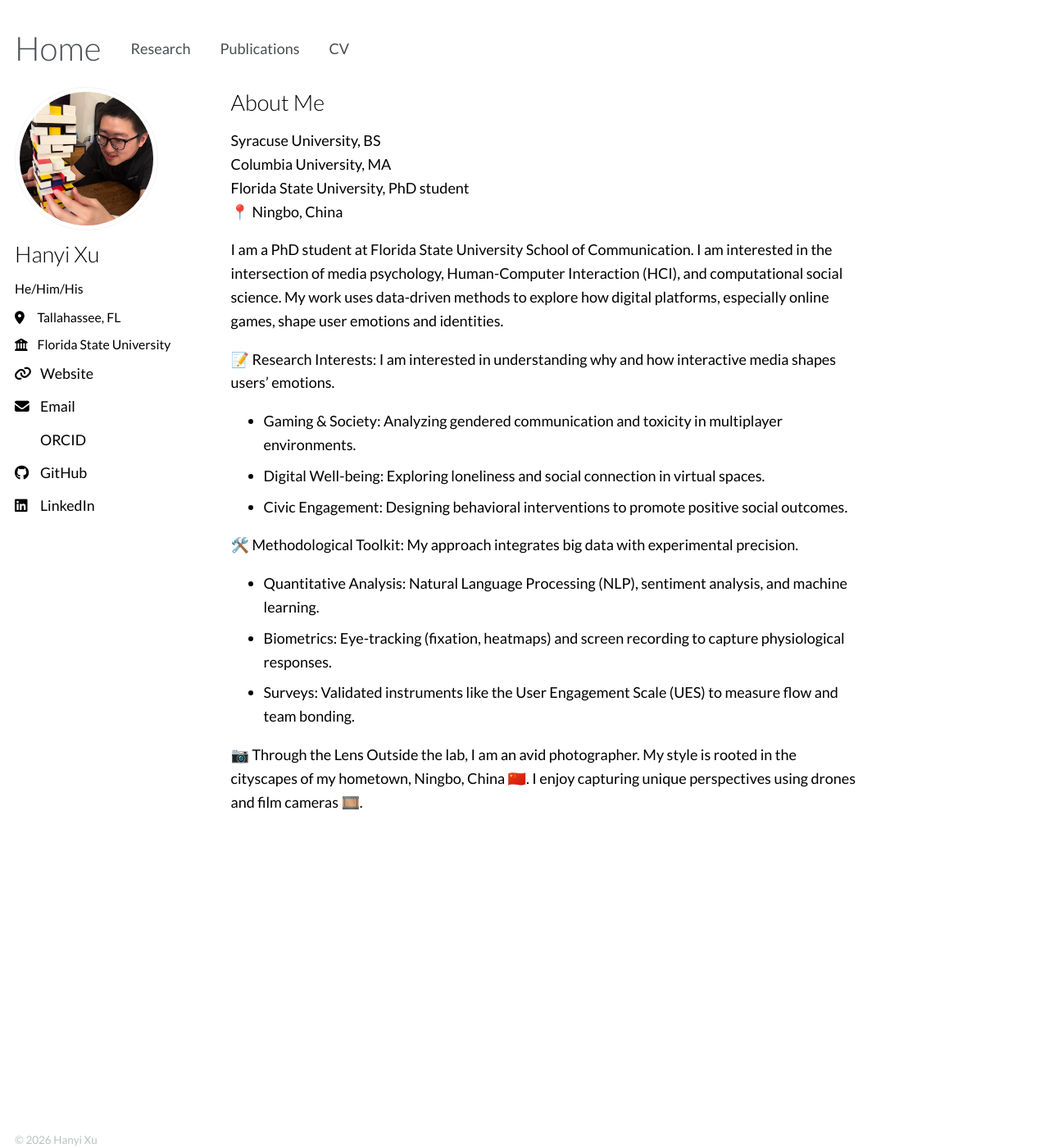
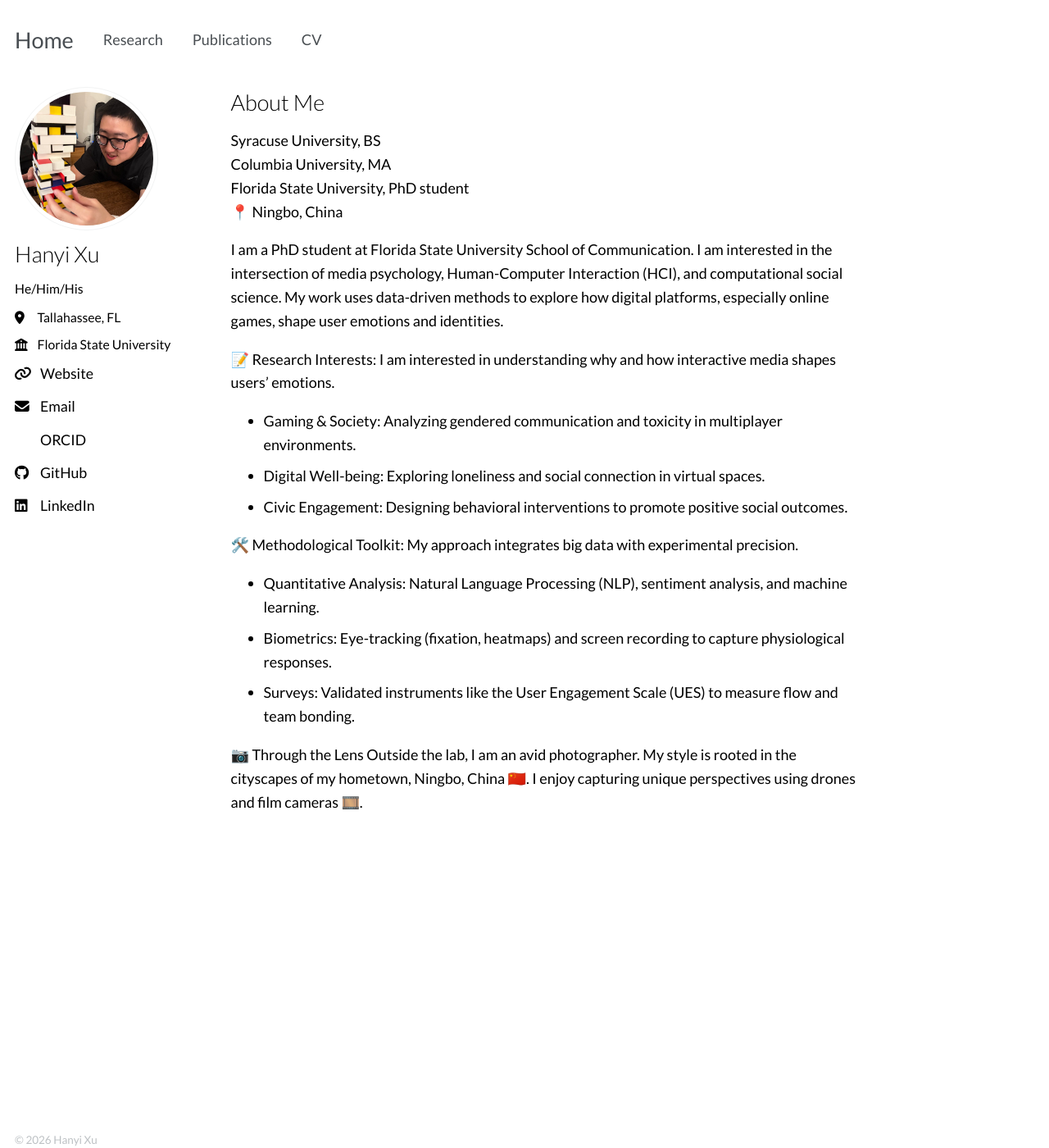
Before and after one commit to hanyixu/hanyixu.github.io, a Jekyll site: the page built from _pages/about.md, in a window 1280 px wide and 1400 px high. Shown: the whole window at 82% size. Built offline with Jekyll 4.4.1, drawn with Linux system fonts in a browser that asks for light colours; nearby versions of some CDN libraries; some web fonts are replaced; library files that are not in the unit come from our copies; a style sheet for code colours, icons or effects is not loaded.

Commit message:
Update custom-fonts.css

```diff
--- a/assets/css/custom-fonts.css
+++ b/assets/css/custom-fonts.css
@@ -10,7 +10,6 @@ h1, h2, h3, h4, h5, h6, .page__title, .archive__item-title, .archive__item-title
   font-weight: 300 !important;
 }
 
-.greedy-nav .visible-links li:first-child a,
 .masthead__menu-item--lg a {
   font-weight: 300 !important; /* Lato Light - same as sidebar name below photo */
   font-size: 1.5em !important;
```
